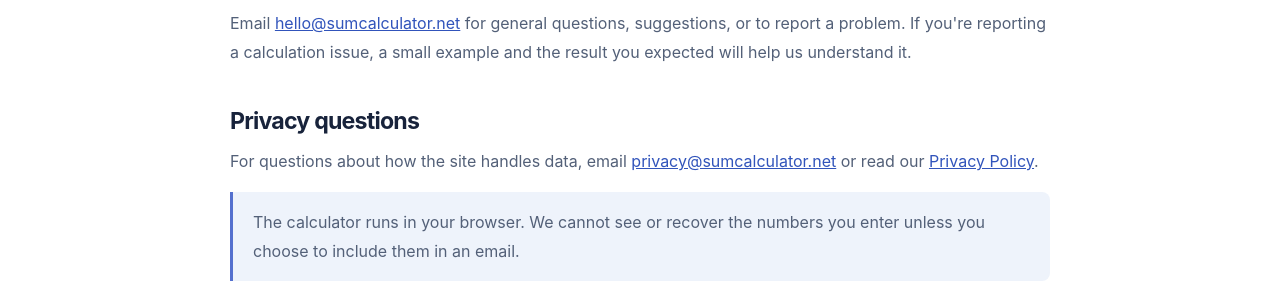
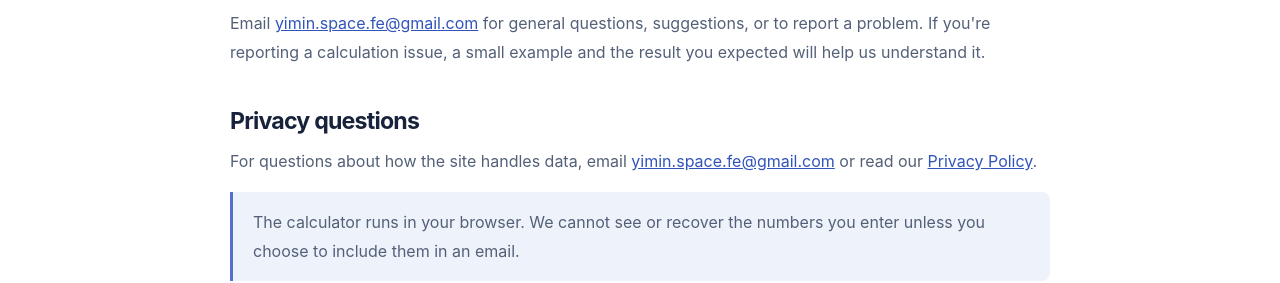
Before and after one commit to jsspace/sumcalculator, a plain HTML site: page dist/contact/index.html in a window 1280 px wide. Shown: the part 552-835 px from the top of the page. Drawn offline with Linux system fonts and the light colour scheme.

Commit message:
feat: emai 信息

```diff
--- a/dist/contact/index.html
+++ b/dist/contact/index.html
@@ -27,9 +27,9 @@
     <section class="legal-hero"><div class="shell"><p class="kicker">GET IN TOUCH</p><h1>Contact us</h1><p>Questions about the calculator or an idea to make it better? We'd like to hear from you.</p></div></section>
     <article class="legal-page shell">
       <h2>Questions and feedback</h2>
-      <p>Email <a href="mailto:hello@sumcalculator.net">hello@sumcalculator.net</a> for general questions, suggestions, or to report a problem. If you're reporting a calculation issue, a small example and the result you expected will help us understand it.</p>
+      <p>Email <a href="mailto:yimin.space.fe@gmail.com">yimin.space.fe@gmail.com</a> for general questions, suggestions, or to report a problem. If you're reporting a calculation issue, a small example and the result you expected will help us understand it.</p>
       <h2>Privacy questions</h2>
-      <p>For questions about how the site handles data, email <a href="mailto:privacy@sumcalculator.net">privacy@sumcalculator.net</a> or read our <a href="/privacy/">Privacy Policy</a>.</p>
+      <p>For questions about how the site handles data, email <a href="mailto:yimin.space.fe@gmail.com">yimin.space.fe@gmail.com</a> or read our <a href="/privacy/">Privacy Policy</a>.</p>
       <p class="note">The calculator runs in your browser. We cannot see or recover the numbers you enter unless you choose to include them in an email.</p>
     </article>
   </main>
```
Also changed, not shown: dist/privacy/index.html (+1 -1 lines), dist/terms/index.html (+1 -1 lines), dist/llms-full.txt, 1 other file.
